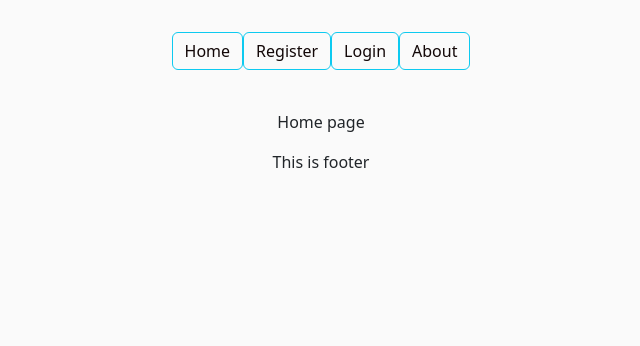
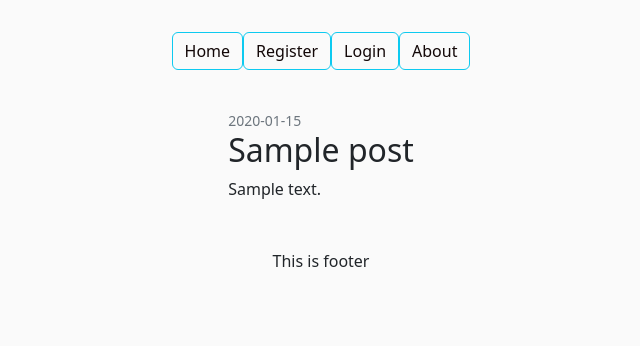
Before and after one commit to Viposha/iflask, a Flask app: page / in a window 1280 px wide. Shown: the top 346 px of the page, without its empty margins (319-959 px from the left). Run offline with Flask 2, Linux system fonts and the light colour scheme; tables that the repository leaves empty hold one stand-in row (values such as "Sample post").

Commit message:
Create new post work good

```diff
--- a/iflask/models.py
+++ b/iflask/models.py
@@ -1,3 +1,4 @@
+from datetime import datetime
 from iflask import db, login_manager
 from flask_login import UserMixin
 
@@ -25,6 +26,7 @@ class Post(db.Model):
     title = db.Column(db.String(100), nullable=False)
     description = db.Column(db.Text)
     picture = db.Column(db.String(100), nullable=False)
+    date_posted = db.Column(db.DateTime, nullable=False, default=datetime.utcnow)
     user_id = db.Column(db.Integer, db.ForeignKey('user.id'), nullable=False)
 
     def __repr__(self):
--- a/iflask/routes.py
+++ b/iflask/routes.py
@@ -8,7 +8,8 @@ from iflask.models import User, Post
 @app.route('/')
 @app.route('/home')
 def home():
-	return render_template('home.html')
+	posts = Post.query.order_by(Post.date_posted.desc())
+	return render_template('home.html', posts=posts)
 
 
 @app.route('/about')
--- a/iflask/templates/home.html
+++ b/iflask/templates/home.html
@@ -1,5 +1,17 @@
 {% extends 'layout.html' %}
 
 {% block content %}
-Home page
+<form method="POST" enctype="multipart/form-data">
+{% for post in posts %}
+    <article class="media content-section">
+      <div class="media-body">
+        <div class="article-metadata">
+          <small class="text-muted">{{ post.date_posted.strftime('%Y-%m-%d') }}</small>
+        </div>
+          <h2><div class="article-title">{{ post.title }}</div></h2>
+        <p class="article-content">{{ post.description}}</p>
+      </div>
+    </article>
+{% endfor %}
+</form>
 {% endblock %}
--- a/iflask/templates/layout.html
+++ b/iflask/templates/layout.html
@@ -19,6 +19,7 @@
 <header class="d-flex justify-content-center py-3">
     <ul class="nav nav-pills">
         {% if current_user.is_authenticated %}
+            <li class="nav-item"><a href="{{url_for('home')}}" class="btn btn-outline-info">Home</a></li>
             <li class="nav-item "><a href="{{url_for('new_post')}}" class="btn btn-outline-info">New Post</a></li>
             <li class="nav-item "><a href="{{url_for('account')}}" class="btn btn-outline-info">Account</a></li>
             <li class="nav-item "><a href="{{url_for('logout_page')}}" class="btn btn-outline-info">Logout</a></li>
```
